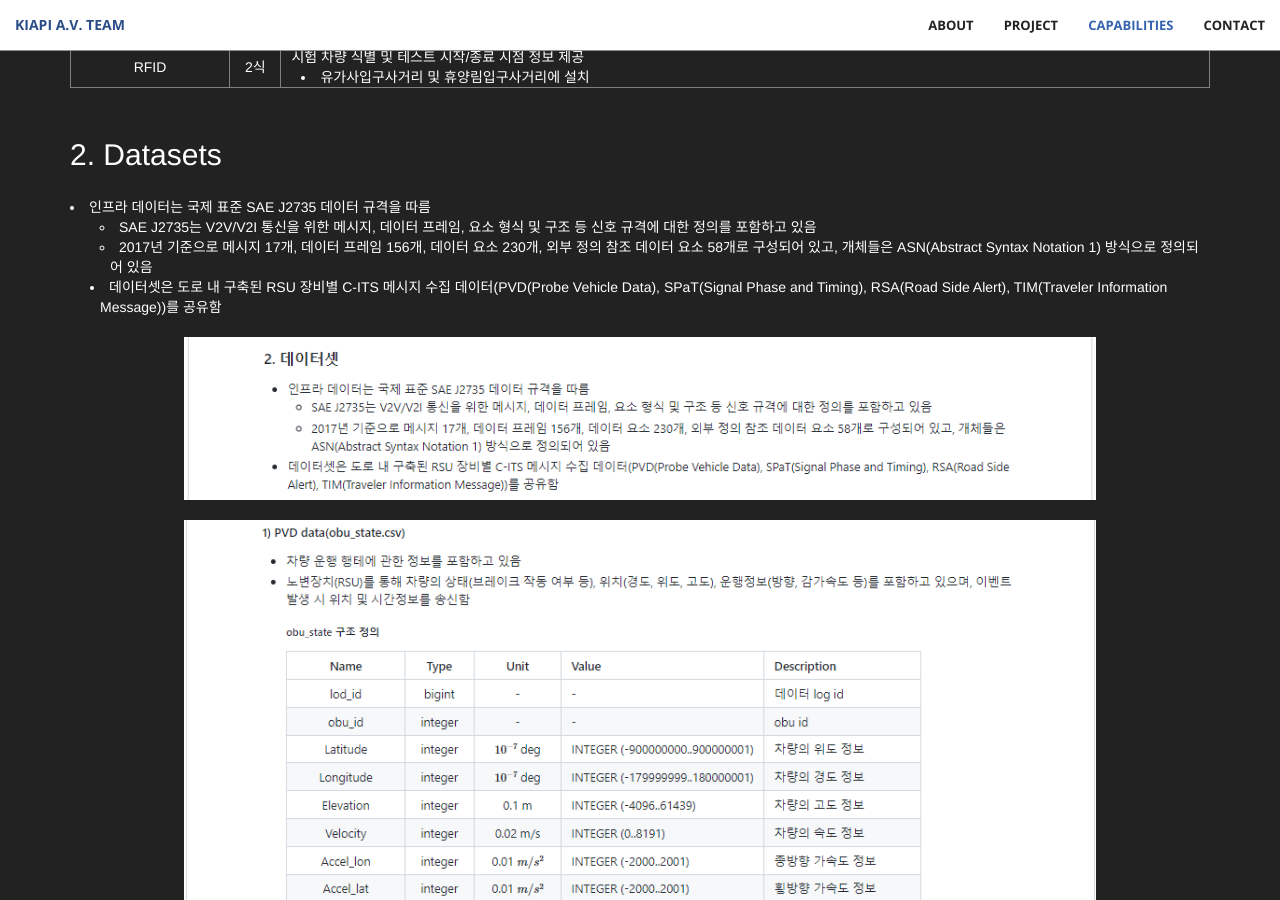
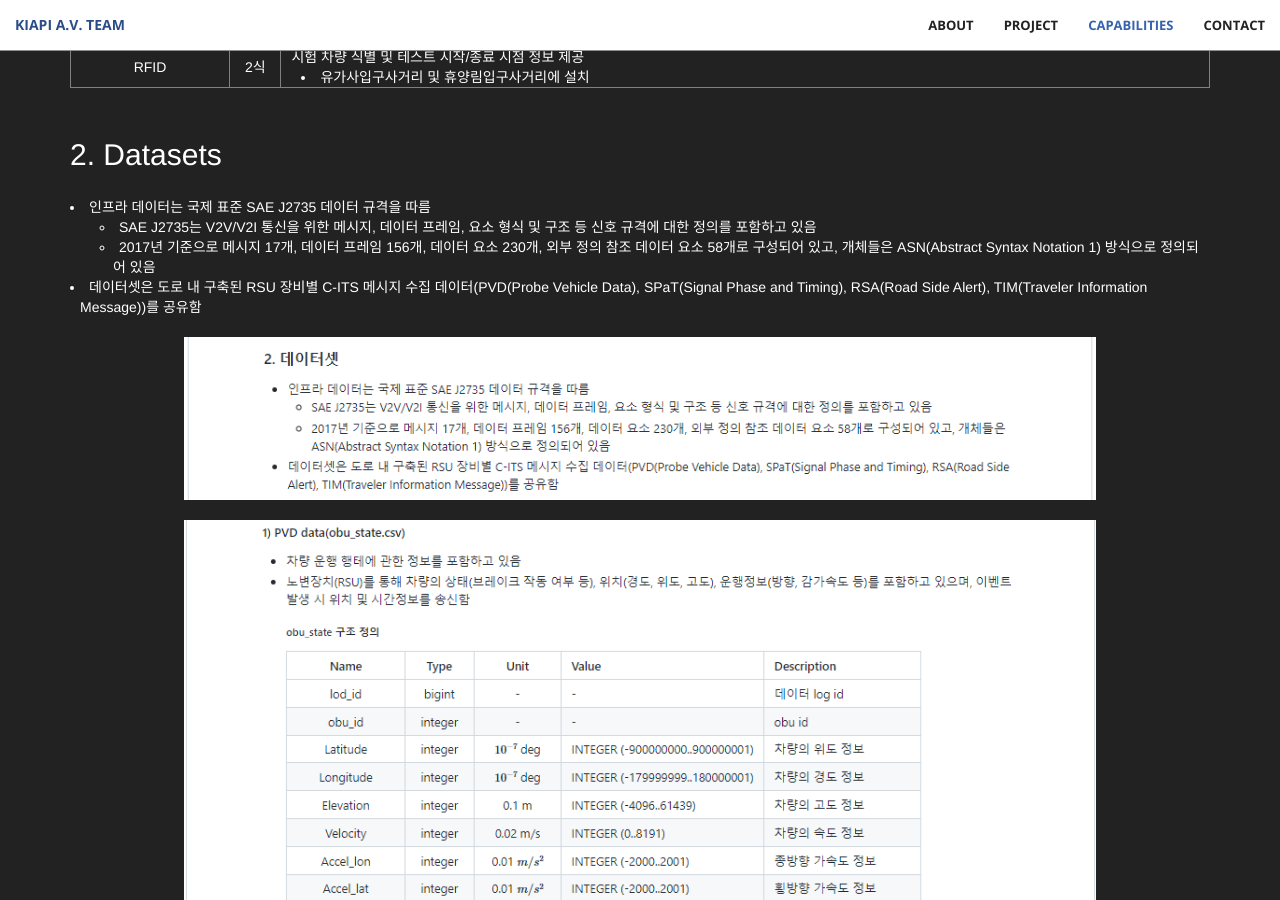
Before and after one commit to Yunhyeongseok-kiapi/kiapi_mulitagent.github.io, a Jekyll site: the page built from docs/index.html, in a window 1280 px wide and 900 px high, scrolled down 3513 px. Built offline with Jekyll 4.4.1, drawn with Linux system fonts in a browser that asks for light colours.

Commit message:
Update aside.html

```diff
--- a/docs/_includes/aside.html
+++ b/docs/_includes/aside.html
@@ -112,10 +112,10 @@
                 <li style="text-align: left; padding-left:30px; list-style-type: circle">
                   SAE J2735는 V2V/V2I 통신을 위한 메시지, 데이터 프레임, 요소 형식 및 구조 등 신호 규격에 대한 정의를 포함하고 있음
                 </li>
-                <li style="text-align: left; padding-left:40px; text-indent:-10px; list-style-type: circle">
+                <li style="text-align: left; padding-left:43px; text-indent:-13px; list-style-type: circle">
                   2017년 기준으로 메시지 17개, 데이터 프레임 156개, 데이터 요소 230개, 외부 정의 참조 데이터 요소 58개로 구성되어 있고, 개체들은 ASN(Abstract Syntax Notation 1) 방식으로 정의되어 있음
                 </li>
-                <li style="text-align: left; padding-left:30px; text-indent:-10px; list-style-type: disc">
+                <li style="text-align: left; padding-left:10px; text-indent:-10px; list-style-type: disc">
                   데이터셋은 도로 내 구축된 RSU 장비별 C-ITS 메시지 수집 데이터(PVD(Probe Vehicle Data), SPaT(Signal Phase and Timing), RSA(Road Side Alert), TIM(Traveler Information Message))를 공유함
                 </li>
               </u1>
```
